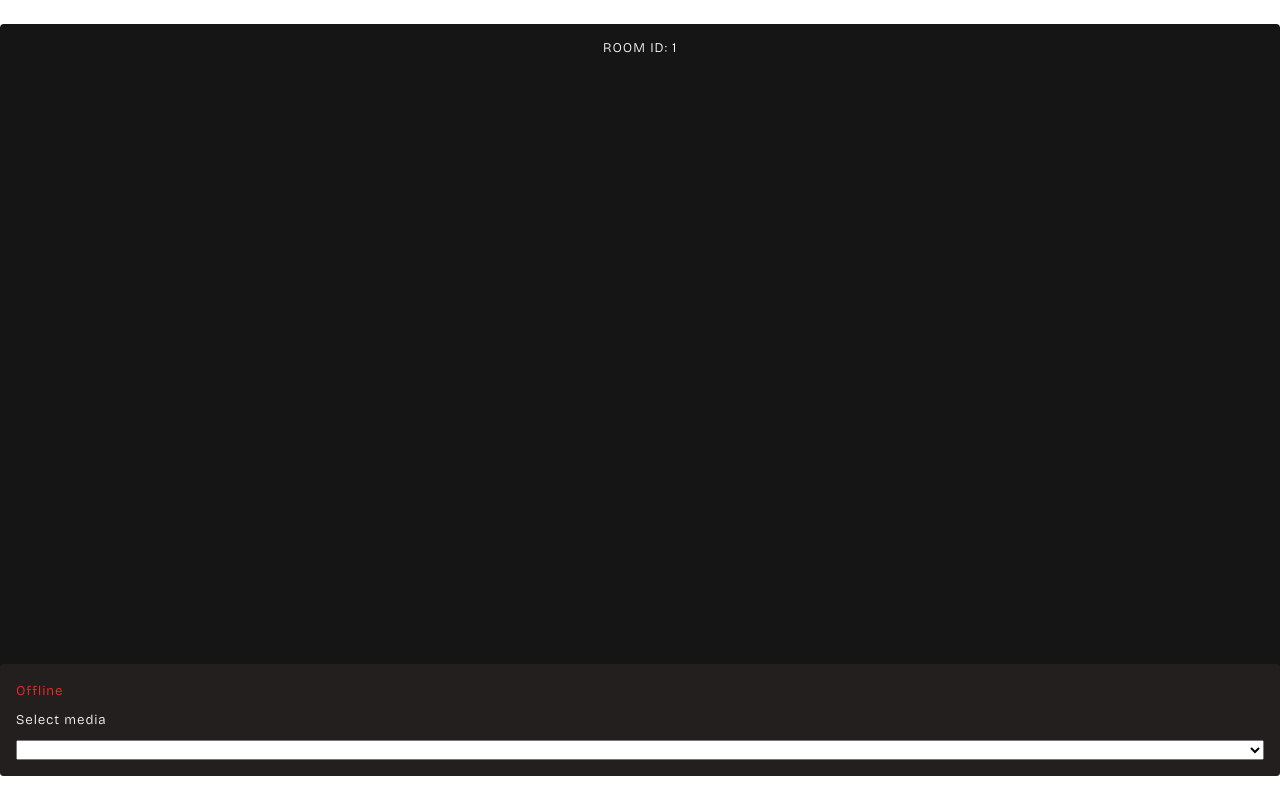
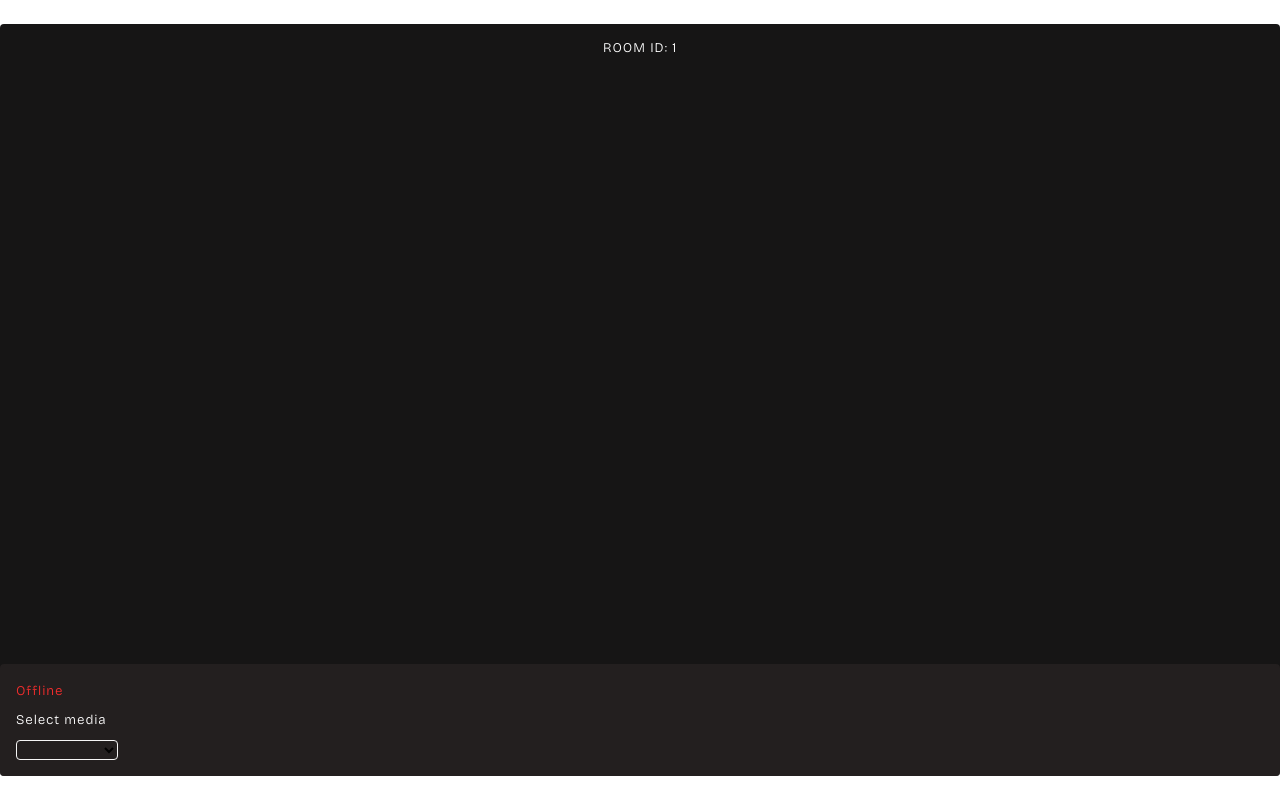
Before and after one commit to Akinleyejoshua/webRTC-Nextjs, a Next.js app: page /room/1 in a window 1280 px wide. Built offline with nearby package versions, Linux system fonts and the light colour scheme; no server answers.

Commit message:
Update globals.css

```diff
--- a/app/globals.css
+++ b/app/globals.css
@@ -152,6 +152,18 @@ button:hover, .icon:hover{
   -o-border-radius: 4px;
 }
 
+.room select{
+  background-color: transparent;
+  padding: 0 1rem;
+  border: 1px solid whitesmoke;
+  border-radius: 4px;
+  -webkit-border-radius: 4px;
+  -moz-border-radius: 4px;
+  -ms-border-radius: 4px;
+  -o-border-radius: 4px;
+  width: max-content;
+}
+
 .s{
   padding: .4rem;
 }
```
